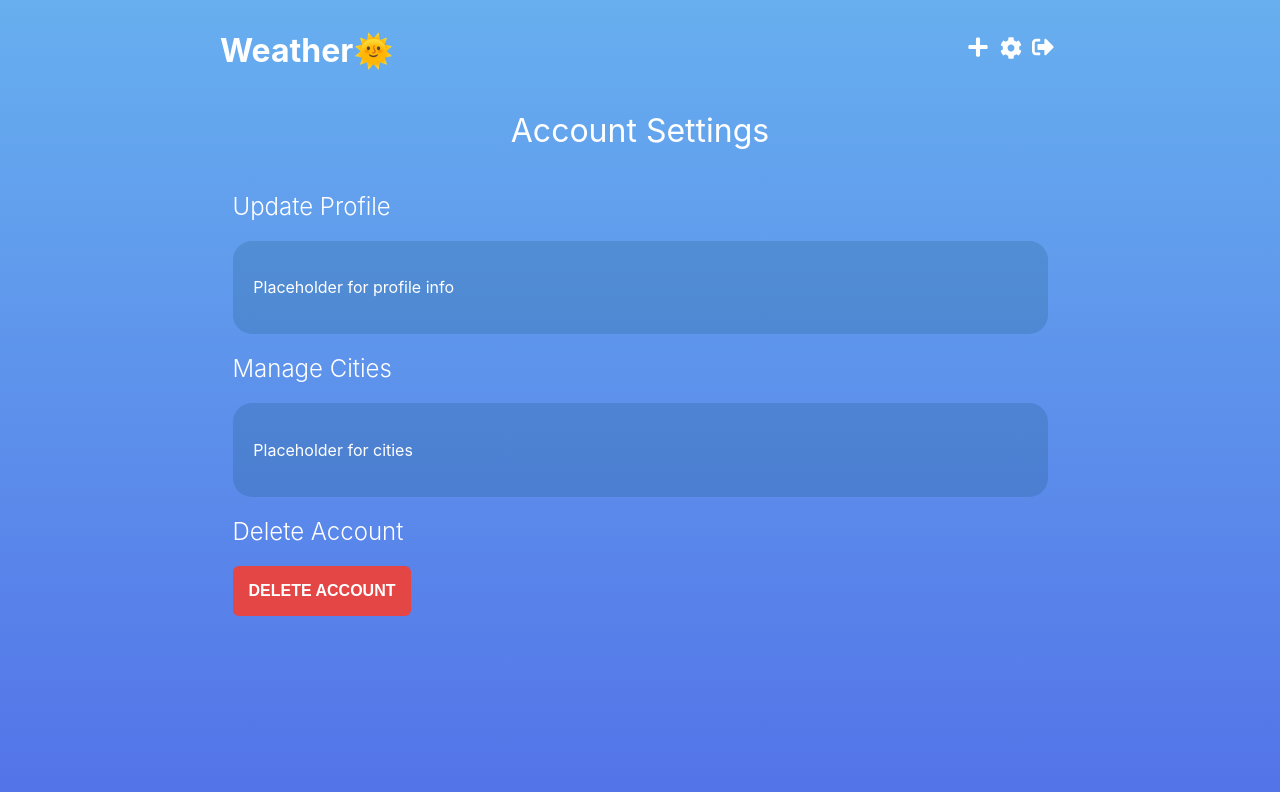
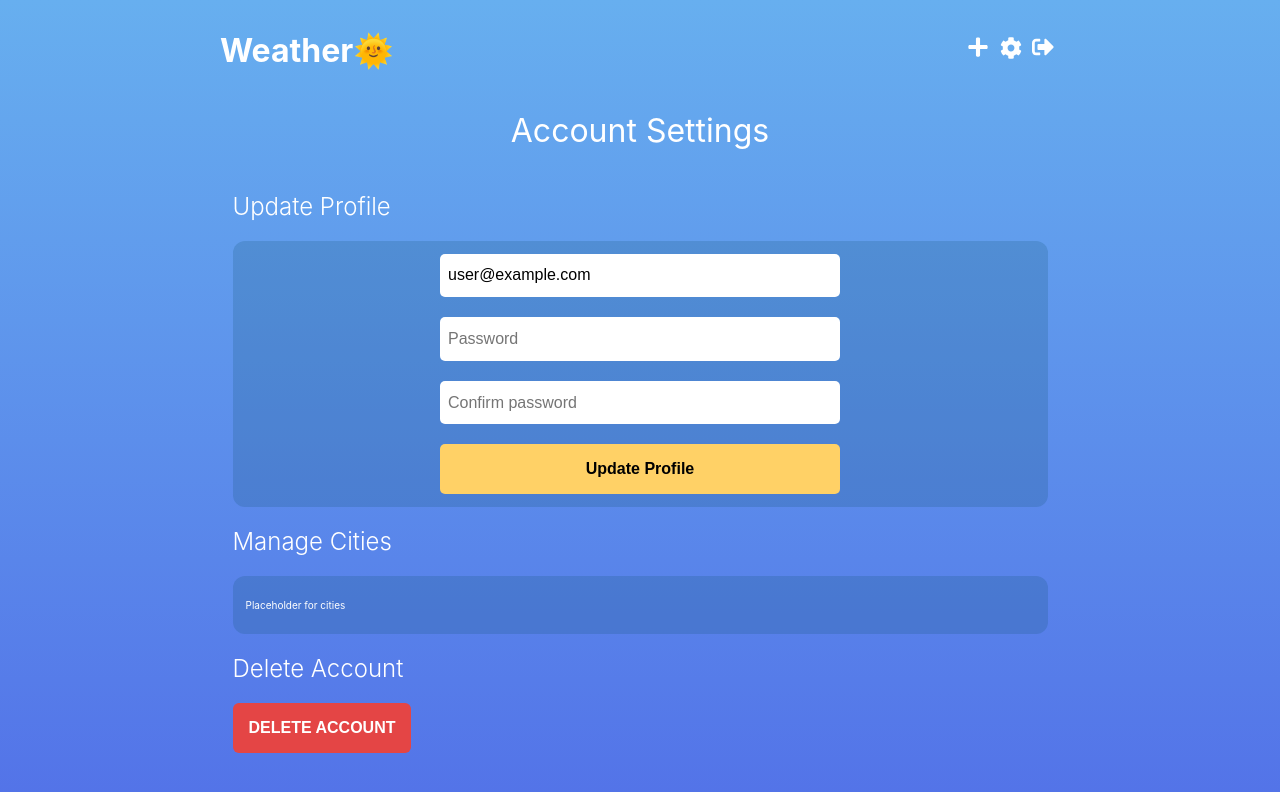
Before and after one commit to dejanantic/weather-app, a React (Create React App) app: page /settings in a window 1280 px wide. Shown: the top 792 px of the page. Built offline with nearby package versions, Linux system fonts and the light colour scheme; no server answers; sample sign-in values are in the browser's storage.

Commit message:
Add update profile functionality

```diff
--- a/src/Settings/Settings.css
+++ b/src/Settings/Settings.css
@@ -19,10 +19,10 @@
   font-weight: 300;
 }
 
-.settings__placeholder {
+.settings__section {
   width: 100%;
   background: var(--background-placeholder);
   border-radius: var(--border-radius);
-  font-size: 1.6em;
+  /* font-size: 1.6em; */
   padding: var(--test-padding);
 }
--- a/src/Settings/Settings.js
+++ b/src/Settings/Settings.js
@@ -1,7 +1,8 @@
 import React, { useState } from "react";
 import Header from "../Header/Header";
 import DeleteAccount from "./DeleteAccount/DeleteAccount";
-import './Settings.css'
+import UpdateProfile from "./UpdateProfile/UpdateProfile";
+import "./Settings.css";
 
 export default function Settings() {
   return (
@@ -13,20 +14,16 @@ export default function Settings() {
         </div>
         <section className="settings__update-profile">
           <h2 className="settings__setting-title">update profile</h2>
+          <div className="settings__section">
+            <UpdateProfile />
+          </div>
           {/* Placeholder */}
-          <div className="settings__placeholder">
-            <p className="settings__placeholder-text">
-              Placeholder for profile info
-            </p>
-          </div>
         </section>
         <section className="settings__manage-cities">
           <h2 className="settings__setting-title">manage cities</h2>
           {/* Placeholder */}
-          <div className="settings__placeholder">
-            <p className="settings__placeholder-text">
-              Placeholder for cities
-            </p>
+          <div className="settings__section">
+            <p className="settings__section-text">Placeholder for cities</p>
           </div>
         </section>
         <section className="settings__delete-account">
--- /dev/null
+++ b/src/Settings/UpdateProfile/UpdateProfile.css
@@ -0,0 +1,76 @@
+.update-profile {
+  margin: auto;
+  max-width: 40em;
+}
+
+.update-profile__header {
+  font-size: 1.6em;
+  margin-bottom: 0.3em;
+}
+
+.update-profile__form-container {
+}
+
+.update-profile__form {
+  display: flex;
+  flex-flow: column nowrap;
+}
+
+.update-profile__form-group:not(:first-of-type) {
+  margin-top: 2em;
+}
+
+.update-profile__form-control {
+  width: 100%;
+  font-size: 1.6em;
+  padding: 0.8em 0.5em;
+  border: none;
+  border-radius: var(--border-signup-input-radius);
+  outline: none;
+}
+
+.update-profile__form-submit {
+  width: 100%;
+  padding: 1em 0;
+  font-size: 1.6em;
+  font-weight: bold;
+  color: var(--text-dark);
+  background: none;
+  border: none;
+  border-radius: var(--border-signup-input-radius);
+  text-transform: capitalize;
+  background-color: var(--background-btn-main);
+  cursor: pointer;
+}
+
+.update-profile__form-submit:disabled {
+  cursor: not-allowed;
+  background-color: var(--background-btn-disabled);
+  color: var(--text-btn-disabled);
+}
+
+.update-profile__divider {
+  margin: 2.5em 0 2em;
+  background-color: var(--background-white);
+  height: var(--signup-divider-height);
+  opacity: var(--signup-divider-opacity);
+}
+
+.update-profile__text {
+  font-size: 1.4em;
+  color: var(--text-primary);
+  text-align: center;
+}
+
+/* .signup__login-link {
+  text-transform: capitalize;
+  text-decoration: none;
+  color: var(--text-primary);
+  border-bottom: var(--border-link);
+  padding-bottom: 2px;
+  transition: border 0.2s ease-out;
+}
+
+.signup__login-link:hover {
+  border-width: 6px;
+} */
--- /dev/null
+++ b/src/Settings/UpdateProfile/UpdateProfile.js
@@ -0,0 +1,103 @@
+import React, { useState, useRef } from "react";
+import { useAuth } from "../../contexts/AuthContext";
+import { toast } from "react-toastify";
+import "./UpdateProfile.css";
+
+export default function UpdateProfile() {
+  const [error, setError] = useState(null);
+  const [loading, setLoading] = useState(false);
+  const { currentUser, updateEmail, updatePassword } = useAuth();
+  const emailRef = useRef();
+  const passwordRef = useRef();
+  const passwordConfirmRef = useRef();
+
+  async function handleSubmit(e) {
+    e.preventDefault();
+
+    if (passwordRef.current.value !== passwordConfirmRef.current.value) {
+      const errorMessage = "Passwords do not match";
+      setError(errorMessage);
+      toast.error(errorMessage);
+      passwordRef.current.value = "";
+      passwordRef.current.focus();
+      passwordConfirmRef.current.value = "";
+      return;
+    }
+
+    const promises = [];
+    setError("");
+    setLoading(true)
+
+    if (emailRef.current.value !== currentUser.email) {
+      promises.push(updateEmail(emailRef.current.value))
+    }
+
+    if (passwordRef.current.value) {
+      promises.push(updatePassword(passwordRef.current.value))
+    }
+
+    Promise.all(promises)
+      .then(() => {
+        toast.success("Profile updated")
+      })
+      .catch((error) => {
+        console.log(error.message)
+        toast.error("Failed to update account")
+      })
+      .finally(() => {
+        setLoading(false);
+      })
+  }
+
+  return (
+    <div className="update-profile">
+      <div className="update-profile__form-container">
+        <form className="update-profile__form" onSubmit={handleSubmit}>
+          <div className="update-profile__form-group">
+            <input
+              ref={emailRef}
+              className="update-profile__form-control"
+              aria-label="email"
+              type="email"
+              name="email"
+              defaultValue={currentUser.email}
+              required
+            />
+          </div>
+          <div className="update-profile__form-group">
+            <input
+              ref={passwordRef}
+              className="update-profile__form-control"
+              aria-label="password"
+              type="password"
+              name="password"
+              placeholder="Password"
+              required
+            />
+          </div>
+          <div className="update-profile__form-group">
+            <input
+              ref={passwordConfirmRef}
+              className="update-profile__form-control"
+              aria-label="confirm-password"
+              type="password"
+              name="passwordConfirm"
+              placeholder="Confirm password"
+              required
+            />
+          </div>
+          <div className="update-profile__form-group">
+            <button
+              disabled={loading}
+              type="submit"
+              className="update-profile__form-submit"
+              onClick={handleSubmit}
+            >
+              update profile
+            </button>
+          </div>
+        </form>
+      </div>
+    </div>
+  );
+}
--- a/src/contexts/AuthContext.js
+++ b/src/contexts/AuthContext.js
@@ -10,6 +10,7 @@ export function useAuth() {
 export function AuthProvider({ children }) {
   const [currentUser, setCurrentUser] = useState(null);
   const [loading, setLoading] = useState(true);
+  console.log(currentUser)
 
   function signup(email, password) {
     return auth.createUserWithEmailAndPassword(email, password);
@@ -27,6 +28,14 @@ export function AuthProvider({ children }) {
     return auth.sendPasswordResetEmail(email)
   }
 
+  function updateEmail(email) {
+    return currentUser.updateEmail(email)
+  }
+
+  function updatePassword(password) {
+    return currentUser.updatePassword(password)
+  }
+
   useEffect(() => {
     const unsubscribe = auth.onAuthStateChanged((user) => {
       setCurrentUser(user);
@@ -41,7 +50,9 @@ export function AuthProvider({ children }) {
     signup,
     login,
     logout,
-    resetPassword
+    resetPassword,
+    updateEmail,
+    updatePassword,
   };
 
   return (
--- a/src/utils/databaseService.js
+++ b/src/utils/databaseService.js
@@ -15,7 +15,7 @@ export function streamCities(userId, observer) {
 export async function saveCity(data) {
   const docRef = await citiesRef.add({
     // TODO: if you don't need the commented lines, delete them
-    // name: data.name,
+    // name: data.name, //? Need this for the settings->cities
     // coord: data.coord, //? Maybe the coorinates
     // country: data.sys.country,
     cityId: data.id,
```
